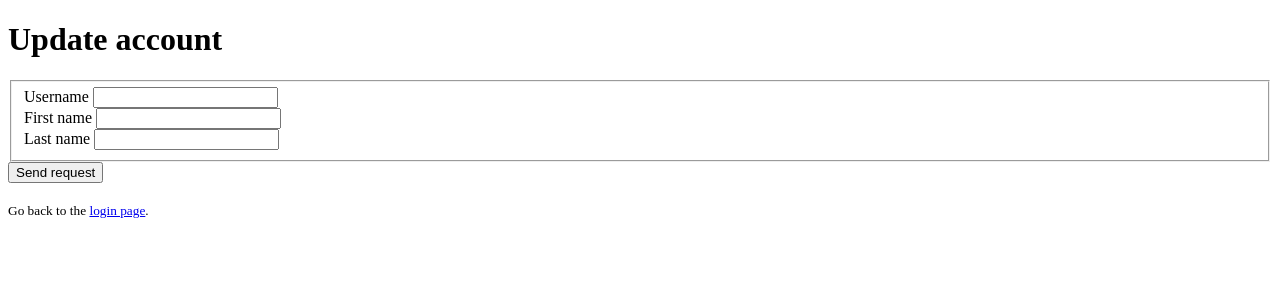
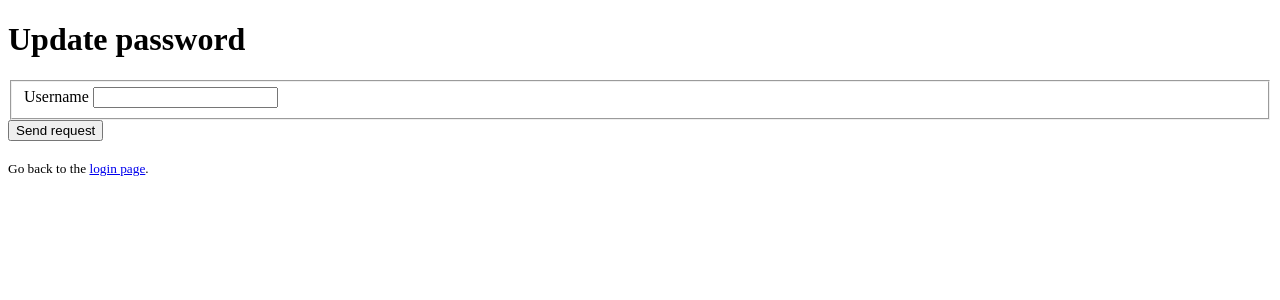
Before and after one commit to NNemanjaMM/WebLib, a Flask app: page /login/password in a window 1280 px wide. Shown: the top 300 px of the page. Run offline with Flask 2, Linux system fonts and the light colour scheme.

Commit message:
push rest of the code

```diff
--- a/elibrary/librarians/forms.py
+++ b/elibrary/librarians/forms.py
@@ -45,7 +45,7 @@ class LibrarianCreateForm(LibrarianForm):
 class LibrarianUpdateForm(LibrarianForm):
     submit = SubmitField(_l('Update librarian'))
 
-class LibrarianRequestChangePasswordForm(LibrarianBaseForm):
+class LibrarianRequestChangePasswordForm(FlaskForm):
     username = StringField(_l('Username'), validators=[required_cust(), length_cust(min=6, max=30), username_cust()])
     submit = SubmitField(_l('Send request'))
 
--- a/elibrary/librarians/routes.py
+++ b/elibrary/librarians/routes.py
@@ -47,7 +47,6 @@ def login():
     form.username.data=''
     return render_template('librarians/login.html', title=_g('Login'), form=form)
 
-#TODO change this logic
 @librarians.route("/login/password", methods=['GET', 'POST'])
 def login_password_reset():
     if current_user.is_authenticated:
@@ -55,18 +54,15 @@ def login_password_reset():
     form = LibrarianRequestChangePasswordForm()
     if form.validate_on_submit():
         librarian = User.query.filter_by(username=form.username.data).first()
-        if librarian:
-            if librarian.first_name == form.first_name.data and librarian.last_name == form.last_name.data and librarian.is_active:
-                librarian.change_password = True
-                EventWriter.write_user(EventType.librarian_password_request, librarian.id, _g('Following librarian requested password change')+' ('+_g('Librarian username')+': '+librarian.username+'):'+librarian.details.log_data(), librarian.username)
-                db.session.commit()
-                flash(_g('Reset password request is successfully sent to the administrator')+'.', 'success')
-                return redirect(url_for('librarians.login'))
-        flash(_g('Combination of the username, first name and last name does not exist, or the account is inactive')+'.', 'error')
+        if librarian and librarian.is_active:
+            librarian.change_password = True
+            #EventWriter.write_user(EventType.librarian_password_request, librarian.id, _g('Following librarian requested password change')+' ('+_g('Librarian username')+': '+librarian.username+')', librarian.username)
+            db.session.commit()
+            flash(_g('Reset password request is successfully sent to the administrator')+'.', 'success')
+            return redirect(url_for('librarians.login'))
+        flash(_g('Librarian with the given username does not exist or is inactive')+'.', 'error')
         flash(_g('Please check your input and try again')+'.', 'error')
     form.username.data=''
-    form.first_name.data=''
-    form.last_name.data=''
     return render_template('librarians/login_password_reset.html', form=form, title=_g('Password change request'))
 
 @librarians.route("/account")
@@ -223,6 +219,7 @@ def librarians_availability(librarian_id):
             if librarian.is_active:
                 EventWriter.write(EventType.librarian_activate, librarian.id, _g('Following librarian\'s account is activated')+' ('+_g('Librarian username')+': '+librarian.username+'):'+librarian.details.log_data())
             else:
+                librarian.user_key = None
                 EventWriter.write(EventType.librarian_deactivate, librarian.id, _g('Following librarian\'s account is deactivated')+' ('+_g('Librarian username')+': '+librarian.username+'):'+librarian.details.log_data())
             flash(_g('Account availability is successfully updated')+'.', 'info')
         db.session.commit()
--- a/elibrary/templates/librarians/login_password_reset.html
+++ b/elibrary/templates/librarians/login_password_reset.html
@@ -1,7 +1,7 @@
 {% extends "login_layout.html" %}
 {% block content %}
 
-<h1>{{ gettext('Update account') }}</h1>
+<h1>{{ gettext('Update password') }}</h1>
 
 <div>
     <form method="POST" action="">
@@ -18,31 +18,6 @@
                     </div>
                 {% endif %}
             </div>
-
-            <div>
-                {{ form.first_name.label }}
-                {{ form.first_name }}
-                {% if form.first_name.errors %}
-                    <div>
-                        {% for error in form.first_name.errors %}
-                            <span>{{ error }}</span>
-                        {% endfor %}
-                    </div>
-                {% endif %}
-            </div>
-
-            <div>
-                {{ form.last_name.label }}
-                {{ form.last_name }}
-                {% if form.last_name.errors %}
-                    <div>
-                        {% for error in form.last_name.errors %}
-                            <span>{{ error }}</span>
-                        {% endfor %}
-                    </div>
-                {% endif %}
-            </div>
-
         </fieldset>
         <div>
             {{ form.submit }}
```
Also changed, not shown: elibrary/translations/sr/LC_MESSAGES/messages.po.
